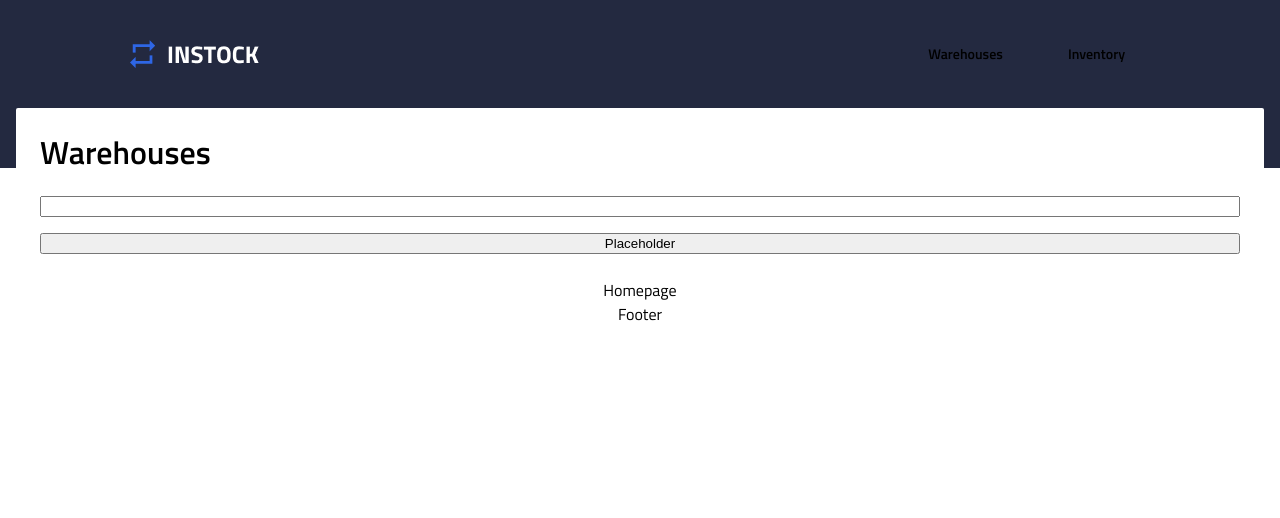
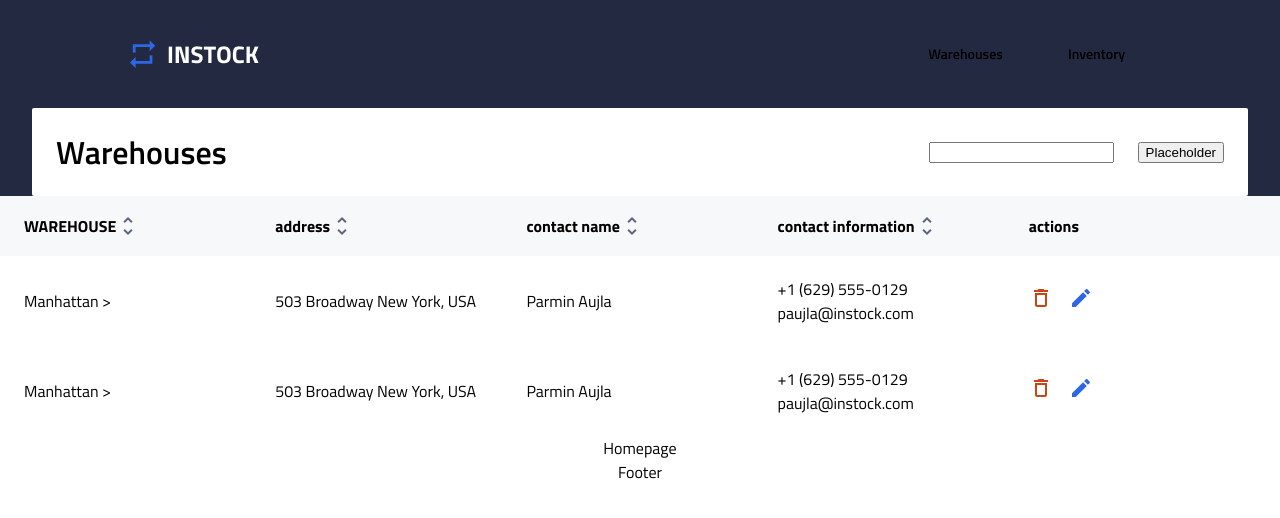
Before and after one commit to davidmaxxxy/instock-client, a React (Create React App) app: page / in a window 1280 px wide. Shown: the top 518 px of the page. Built offline with nearby package versions, Linux system fonts and the light colour scheme.

Commit message:
Warehouse element. Structure done

```diff
--- a/src/App.js
+++ b/src/App.js
@@ -5,14 +5,15 @@ import AppNavigations from "./AppNavigations/AppNavigations";
 import Header from "./Components/Header/Header";
 import Footer from "./Components/Footer/Footer";
 import WarehousesListHeader from "./Components/WarehousesListHeader/WarehousesListHeader";
+import WarehousesElementMobile from "./Components/WarehouseElementMobile/WarehouseElementMobile";
+import WarehousesTable from "./Components/WarehousesTable/WaretousesTable";
 
 function App() {
   return (
     <Router>
       <main className="App">
         <Header />
-
-         <WarehousesListHeader />
+         <WarehousesTable />
          <AppNavigations />
         <Footer />
       </main>
--- /dev/null
+++ b/src/Components/WarehouseElement/WarehouseElement.js
@@ -0,0 +1,30 @@
+import React from "react";
+import "./WarehouseElement.scss";
+import btnDelete from '../../assets/Icons/delete_outline-24px.svg';
+import btnEdit from '../../assets/Icons/edit-24px.svg';
+
+const WarehousesElement = () => {
+    return (
+        <tbody className="table-element-container">
+        <tr className="table-element-container__cell">
+          <td className="table-element-container__row">Manhattan &gt;</td>
+        </tr>
+        <tr className="table-element-container__cell">
+          <td className="table-element-container__row">503 Broadway New York, USA</td>
+        </tr>
+        <tr className="table-element-container__cell">
+          <td className="table-element-container__row">Parmin Aujla</td>
+        </tr>
+        <tr className="table-element-container__cell table-element-container__cell-contact">
+          <td className="table-element-container__row">+1 (629) 555-0129</td>
+          <td className="table-element-container__row">paujla@instock.com</td>
+        </tr>
+        <tr className="table-element-container__cell">
+            <img className="table-element-container__btn-delete" src={btnDelete} alt="Delete"/>
+            <img className="table-element-container__btn" src={btnEdit} alt="Edit"/>
+        </tr>
+      </tbody>
+    );
+  };
+
+  export default WarehousesElement;
--- /dev/null
+++ b/src/Components/WarehouseElement/WarehouseElement.scss
@@ -0,0 +1,27 @@
+@use "../../styles/partials/mixin.scss" as *;
+@use "../../styles/partials/variables.scss" as *;
+
+.table-element-container{
+    display: flex;
+    align-items: center;
+    justify-content: center;
+    height: 10rem;
+    padding-left: 2.4rem;
+    background-color: $primary-color-white;
+
+    &__cell{
+        padding-right: 2.4rem;
+        width: 100%;
+        text-align: left;
+    }
+    &__cell-contact{
+        display: flex;
+        flex-direction: column;
+    }
+    &__btn-delete{
+        padding-right: 1.6rem;
+    }
+    @include desktop{
+        height: 9rem;
+    }
+}
--- a/src/Components/WarehousesListHeader/WarehousesListHeader.scss
+++ b/src/Components/WarehousesListHeader/WarehousesListHeader.scss
@@ -5,6 +5,11 @@
     padding-left: 1.6rem;
     padding-right: 1.6rem;
     background: linear-gradient(to bottom, $background-color-graphite 6rem, transparent 20%);
+    @include tablet{
+        padding-left: 3.2rem;
+    padding-right: 3.2rem;
+        background-color: $background-color-graphite;
+     }
 }
 
 .main-heading-container{
@@ -17,6 +22,12 @@
    padding-right: 2.4rem;
    background-color: $primary-color-white;
    border-radius: 0.2rem;
+   @include tablet{
+    flex-direction: row;
+    align-items: center;
+    justify-content: space-between;
+    padding-bottom: 2.4rem;
+   }
 }
 .main-heading-nav{
     display: flex;
@@ -25,5 +36,15 @@
     padding-bottom: 2.4rem;
     &__search{
         margin-bottom: 1.6rem;
+
+    }
+    @include tablet{
+        flex-direction: row;
+
+        padding: 0;
+        &__search{
+            margin: 0;
+            margin-right: 2.4rem;
+        }
     }
 }
```
